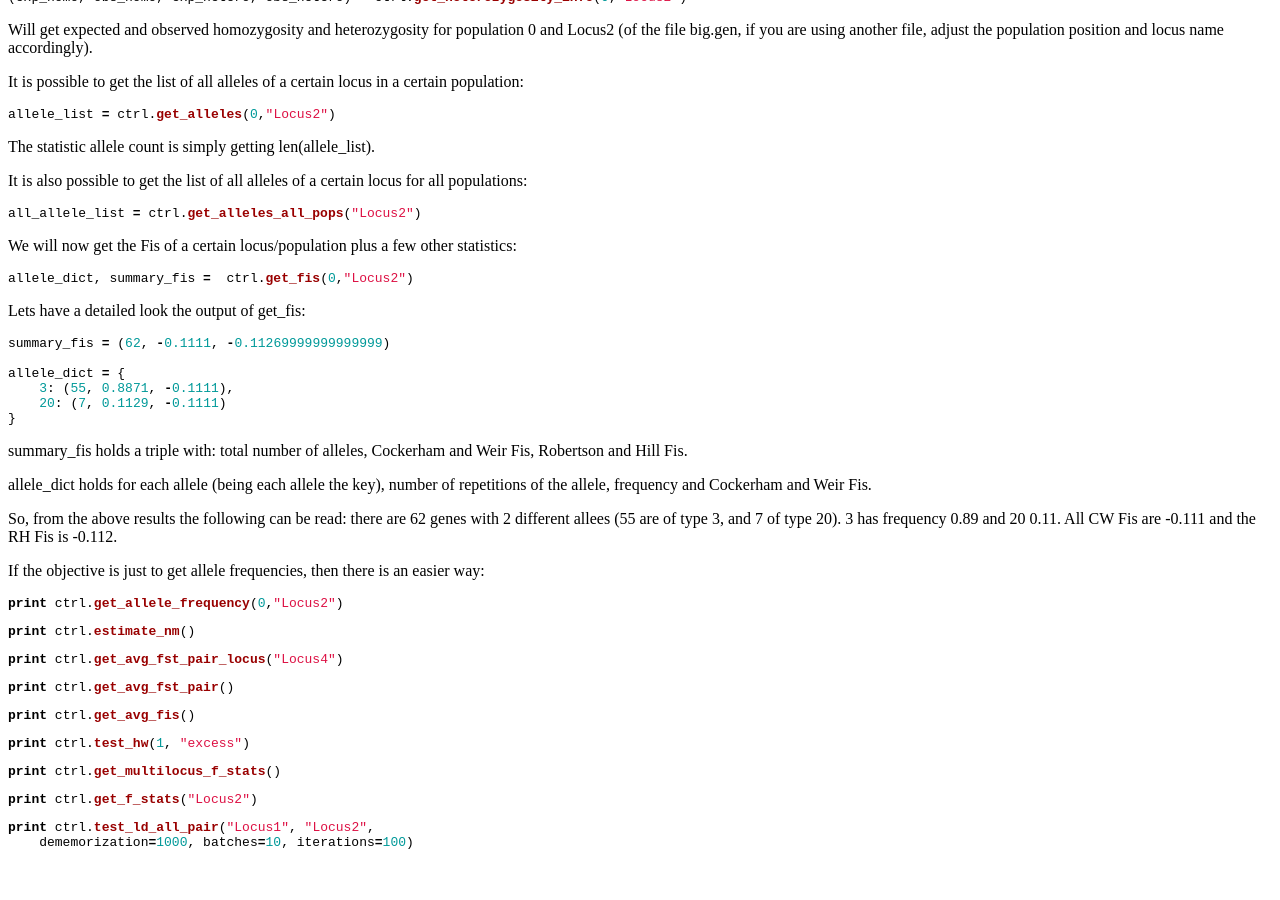
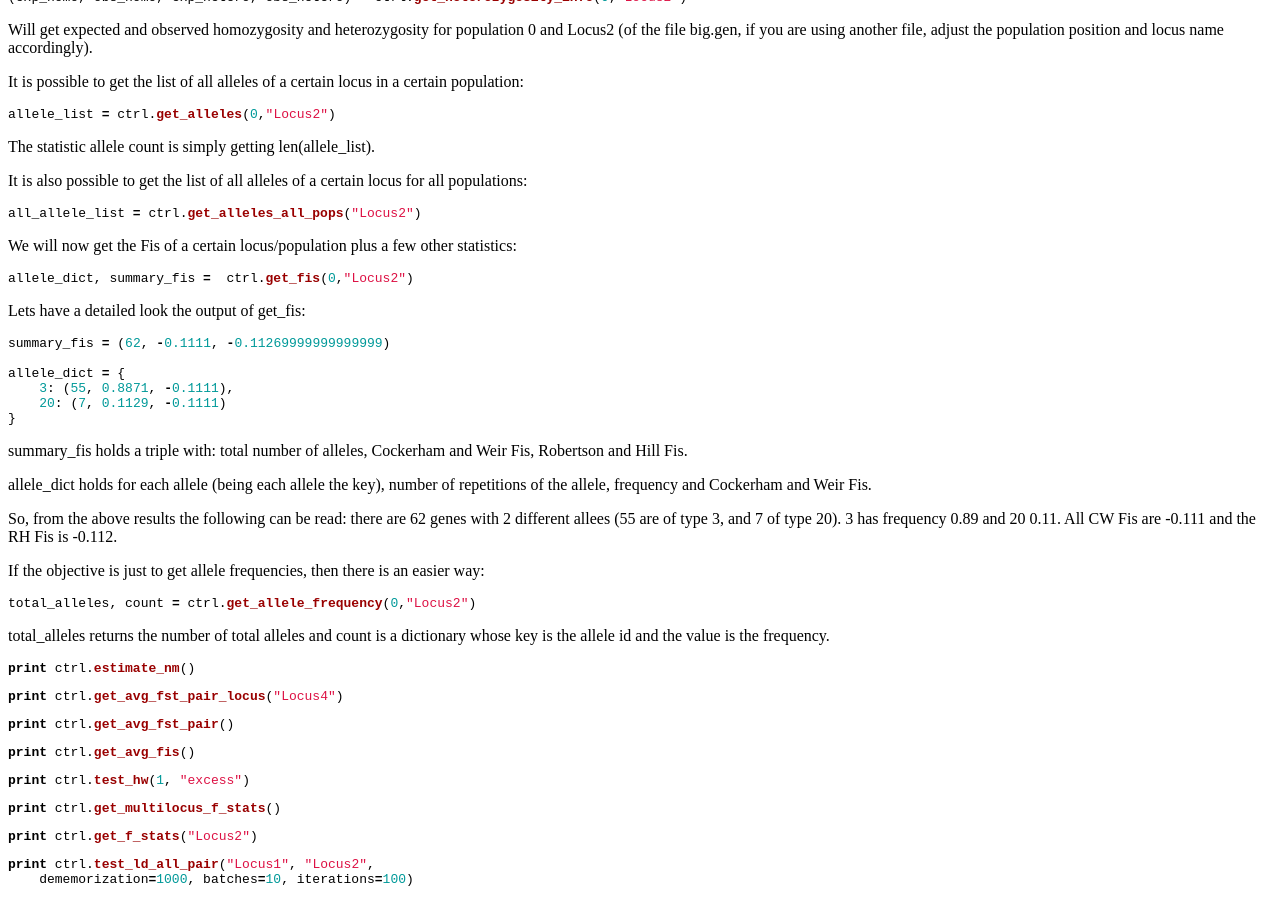
Before and after one commit to biopython/biopython.github.io, a Jekyll site: the page built from wiki/PopGen_Genepop.md, in a window 1280 px wide and 900 px high, scrolled down 727 px. Built offline with Jekyll 4.4.1, drawn with Linux system fonts in a browser that asks for light colours; before the commit the page ends 1590 px from its top, so only the background shows below that.

Commit message:
Change to wiki page

````diff
--- a/wiki/PopGen_Genepop.md
+++ b/wiki/PopGen_Genepop.md
@@ -126,8 +126,11 @@ If the objective is just to get allele frequencies, then there is an
 easier way:
 
 ``` python
-print ctrl.get_allele_frequency(0,"Locus2")
+total_alleles, count = ctrl.get_allele_frequency(0,"Locus2")
 ```
+
+total\_alleles returns the number of total alleles and count is a
+dictionary whose key is the allele id and the value is the frequency.
 
 ``` python
 print ctrl.estimate_nm()
````
Also changed, not shown: 1 other file.
